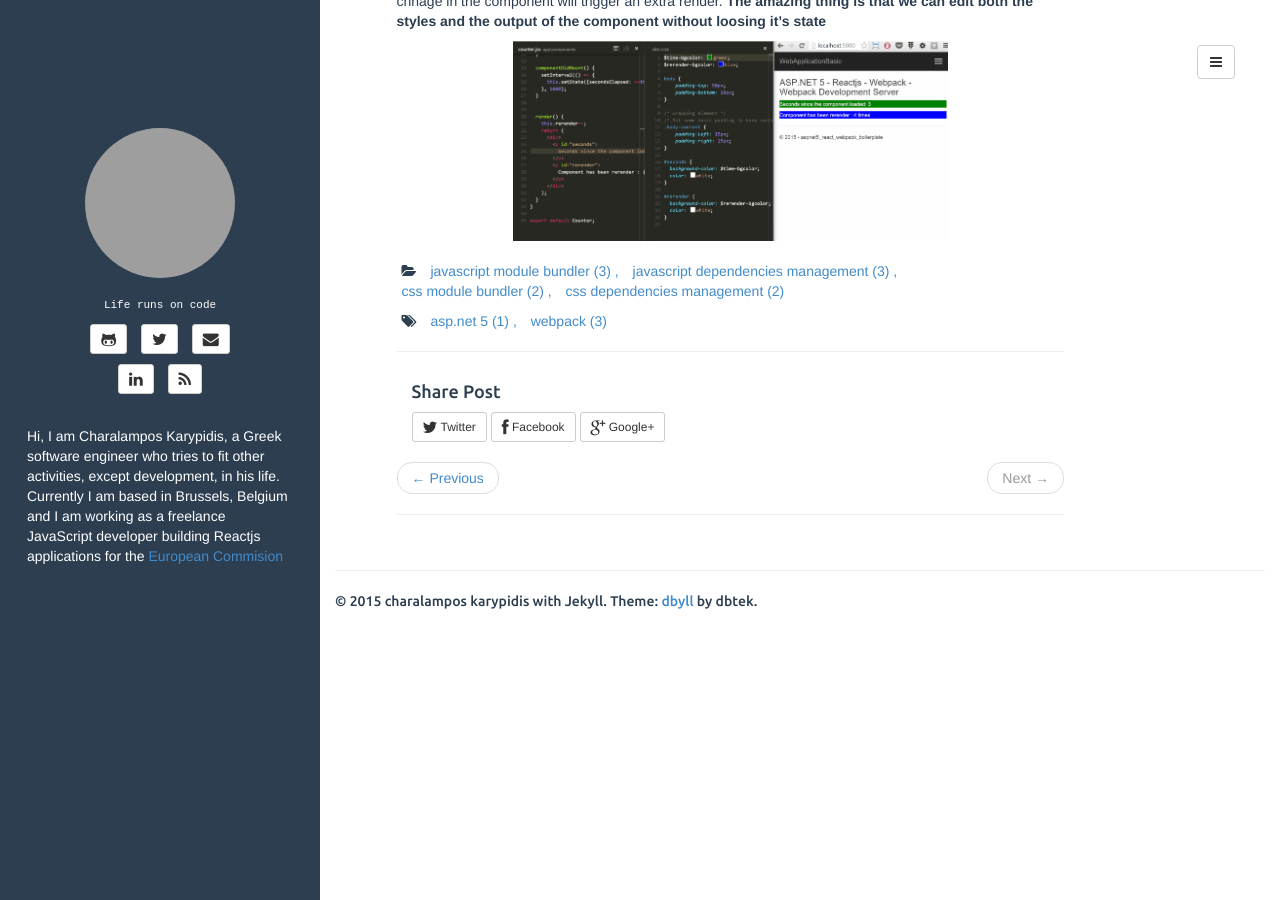
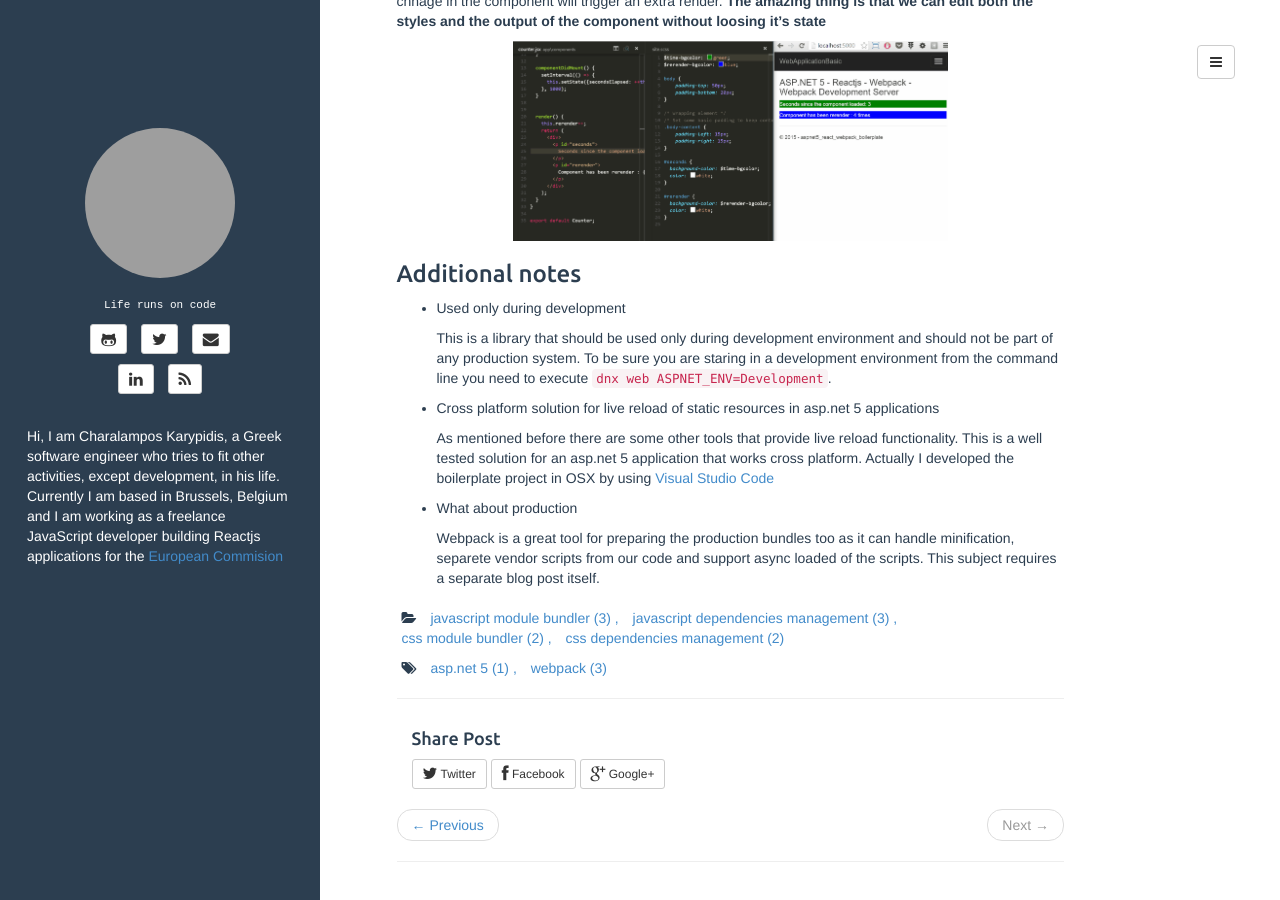
Before and after one commit to xabikos/xabikos.github.io, a Jekyll site: the page built from _posts/2015-12-15-asp.net-5-and-webpack-part-1.md, in a window 1280 px wide and 900 px high, scrolled down 1872 px. Built offline with Jekyll 4.4.1, drawn with Linux system fonts in a browser that asks for light colours; comment, search, counter and statistics services are not loaded; grey boxes are pictures that could not be loaded.

Commit message:
Add additional notes section

```diff
--- a/_posts/2015-12-15-asp.net-5-and-webpack-part-1.md
+++ b/_posts/2015-12-15-asp.net-5-and-webpack-part-1.md
@@ -85,6 +85,22 @@ changing the component you can see that the rerender counter will be increased m
    </div>
 </div>
 
+### Additional notes
+- Used only during development
+
+   This is a library that should be used only during development environment and should not be part of any production system.
+   To be sure you are staring in a development environment from the command line you need to execute `dnx web ASPNET_ENV=Development`.
+
+- Cross platform solution for live reload of static resources in asp.net 5 applications
+
+   As mentioned before there are some other tools that provide live reload functionality. This is a well tested solution for an asp.net 5 application that works cross platform.
+   Actually I developed the boilerplate project in OSX by using [Visual Studio Code][code]
+
+- What about production
+
+   Webpack is a great tool for preparing the production bundles too as it can handle minification, separete vendor scripts from our code and support async loaded of the scripts.
+   This subject requires a separate blog post itself.
+
 
 [webpack]: http://webpack.github.io/
 [nuget]: https://www.nuget.org/packages/Webpack/
@@ -99,3 +115,4 @@ changing the component you can see that the rerender counter will be increased m
 [jonathan]: https://twitter.com/jcreamer898
 [talk]: https://www.youtube.com/watch?v=MzVFrIAwwS8
 [project]: https://github.com/xabikos/aspnet5-react-webpack-boilerplate
+[code]: https://code.visualstudio.com/
```
